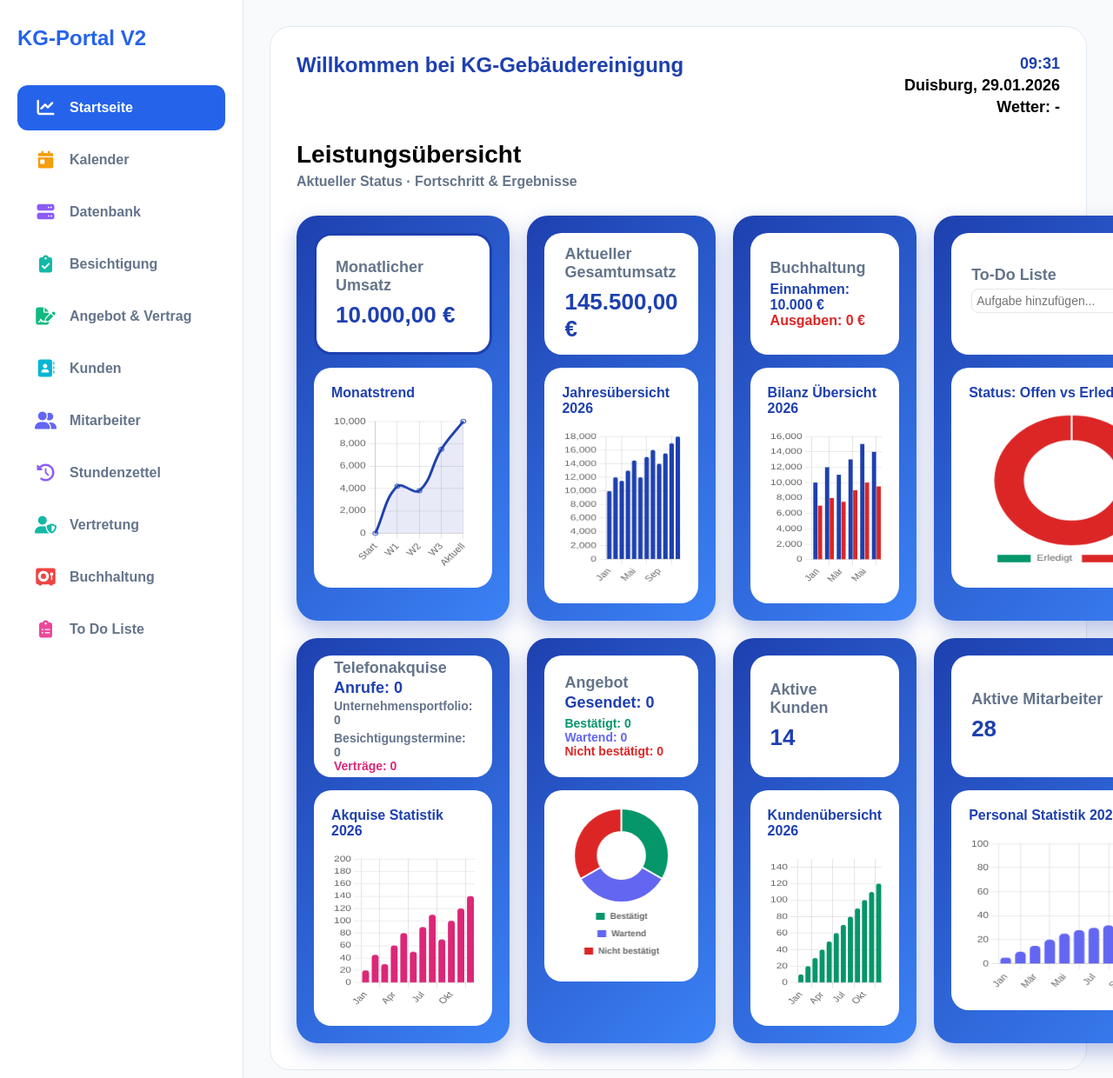
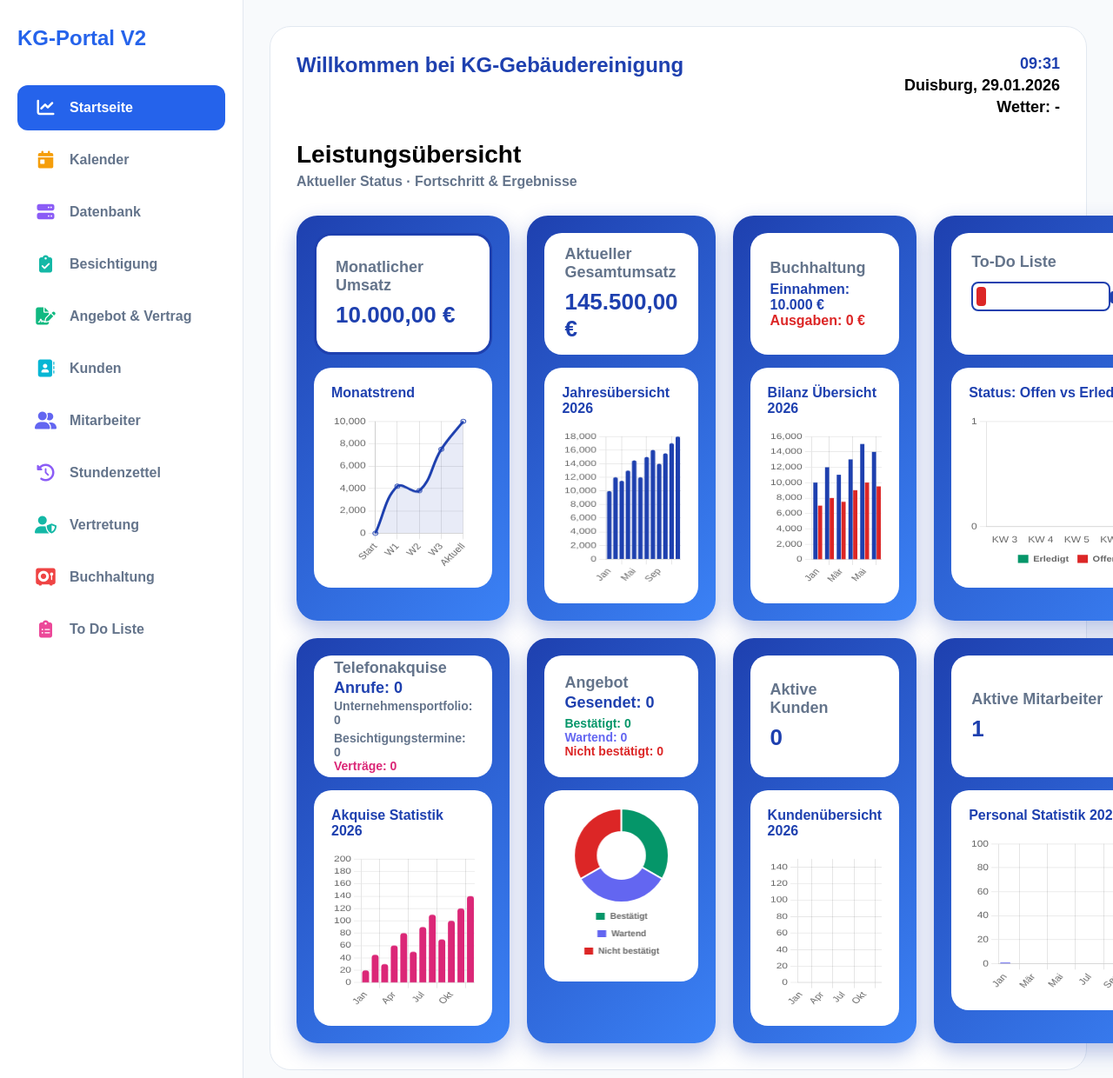
Before and after one commit to kg-portal/kg-portal, a Flask app: page / in a window 1280 px wide. Shown: the top 1240 px of the page at 87% size. Run offline with Flask 3, Linux system fonts and the light colour scheme; the visitor is signed in with stand-in values (Sample User, id 1); data comes from the database, SQL or seed files in the repository; data that the repository does not hold is empty.

Commit message:
Update index.html

```diff
--- a/templates/index.html
+++ b/templates/index.html
@@ -1,6 +1,14 @@
 {% extends "base.html" %}
 
 {% block content %}
+
+<!--
+..........................................................................................................
+..........................................................................................................
+.......... 🟦 BÖLÜM 1: CSS Stilleri (Görünüm Ayarları) ..................................................
+..........................................................................................................
+..........................................................................................................
+-->
 
 <style>
     @keyframes marqueeOnce {
@@ -66,7 +74,108 @@
     .todo-add-btn { background: #1e40af; color: white; border: none; border-radius: 8px; padding: 5px 12px; cursor: pointer; font-weight: bold; }
     .todo-list { margin-top: 10px; max-height: 50px; overflow-y: auto; list-style: none; padding: 0; font-size: 13px; font-weight: 700; color: #111827; }
     .todo-item { display: flex; align-items: center; gap: 8px; margin-bottom: 4px; }
+
+/* ===== SEGMENTED TODO BATTERY ===== */
+.todo-battery-wrap{
+    display:flex;
+    justify-content:center;
+    align-items:center;
+    gap:14px;
+    margin:12px 0 16px 0;
+}
+
+/* DIŞ PİL */
+.battery.segmented{
+    width:160px;
+    height:34px;
+    border:2px solid #1e40af;
+    border-radius:8px;
+    position:relative;
+    padding:4px;
+    box-sizing:border-box;
+}
+
+/* PİL UCU */
+.battery.segmented::after{
+    content:'';
+    position:absolute;
+    right:-10px;
+    top:9px;
+    width:8px;
+    height:14px;
+    background:#1e40af;
+    border-radius:3px;
+}
+
+/* İÇ KADEMELİ DOLULUK */
+.battery-fill{
+    --segments:10;
+    height:100%;
+    width:100%;
+    display:grid;
+    grid-template-columns:repeat(var(--segments), 1fr);
+    gap:4px;
+}
+
+/* HER BİR SEGMENT */
+.battery-fill::before{
+    content:'';
+    grid-column:span calc(var(--segments) * var(--level) / 100);
+    background:
+        repeating-linear-gradient(
+            90deg,
+            #22c55e 0 12px,
+            transparent 12px 16px
+        );
+    border-radius:4px;
+}
+
+/* YÜZDE */
+.battery-text{
+    font-size:18px;
+    font-weight:900;
+    color:#1e40af;
+    min-width:48px;
+    text-align:left;
+}
+
+/* RENK DURUMLARI */
+.battery-fill.low::before{
+    background: repeating-linear-gradient(
+        90deg,
+        #dc2626 0 12px,
+        transparent 12px 16px
+    );
+}
+
+.battery-fill.mid::before{
+    background: repeating-linear-gradient(
+        90deg,
+        #f59e0b 0 12px,
+        transparent 12px 16px
+    );
+}
+
+.battery-fill.high::before{
+    background: repeating-linear-gradient(
+        90deg,
+        #22c55e 0 12px,
+        transparent 12px 16px
+    );
+}
+
+
 </style>
+
+
+
+<!--
+..........................................................................................................
+..........................................................................................................
+.......... ⬜ BÖLÜM 2: Üst Bilgi Paneli (Saat, Tarih ve Hava Durumu)..... ...............................
+..........................................................................................................
+..........................................................................................................
+-->
 
 <div style="display: flex; justify-content: space-between; align-items: flex-start; margin-bottom: 20px;">
     <div style="overflow: hidden; white-space: nowrap; flex-grow: 1;">
@@ -87,6 +196,15 @@
 
 <h1 style="font-size:28px; font-weight:800; margin-bottom:6px;">Leistungsübersicht</h1>
 <div style="color:#64748b; font-weight: 600; margin-bottom:30px;">Aktueller Status · Fortschritt & Ergebnisse</div>
+
+
+<!--
+..........................................................................................................
+..........................................................................................................
+.......... 🟧 BÖLÜM 3: KPI Kartları ve Grafik Kutuları (HTML Izgarası) ..................................
+..........................................................................................................
+..........................................................................................................
+-->
 
 <div class="dashboard-grid">
     <div class="module-container">
@@ -116,17 +234,25 @@
     <div class="module-container">
     <div class="kpi-card" onclick="setActive(this)">
         <div class="card-label">To-Do Liste</div>
-            <div class="todo-input-group">
-                <input type="text" id="todoInput" class="todo-input" placeholder="Aufgabe hinzufügen...">
-                <button onclick="addTodo()" class="todo-add-btn">+</button>
+
+       <!-- SEGMENTED BATTERY (KADEMELİ) -->
+<div class="todo-battery-wrap">
+    <div class="battery segmented">
+        <div class="battery-fill" id="todoBatteryFill" style="--level:{{ todo_percent }};"></div>
     </div>
+    <div class="battery-text" id="todoBatteryText">{{ todo_percent }}%</div>
+</div>
+
+
         <ul id="todoList" class="todo-list"></ul>
     </div>
+
     <div class="chart-box">
         <div class="chart-title">Status: Offen vs Erledigt</div>
         <canvas id="chart7"></canvas>
     </div>
 </div>
+
 
     <div class="module-container">
         <div class="kpi-card" onclick="setActive(this)">
@@ -158,15 +284,24 @@
     </div>
 
     <div class="module-container">
-        <div class="kpi-card" onclick="setActive(this)"><div class="card-label">Aktive Kunden</div><div class="card-value">14</div></div>
+        <div class="kpi-card" onclick="setActive(this)"><div class="card-label">Aktive Kunden</div><div class="card-value">{{ customer_count }}</div></div>
         <div class="chart-box"><div class="chart-title">Kundenübersicht 2026</div><canvas id="chart3"></canvas></div>
     </div>
 
     <div class="module-container">
-        <div class="kpi-card" onclick="setActive(this)"><div class="card-label">Aktive Mitarbeiter</div><div class="card-value">28</div></div>
+        <div class="kpi-card" onclick="setActive(this)"><div class="card-label">Aktive Mitarbeiter</div><div class="card-value">{{ employee_count }}</div></div>
         <div class="chart-box"><div class="chart-title">Personal Statistik 2026</div><canvas id="chart4"></canvas></div>
     </div>
 </div>
+
+
+<!--
+..........................................................................................................
+..........................................................................................................
+.......... 🟪 BÖLÜM 4: JavaScript - Grafik Çizimleri (Chart.js) .........................................
+..........................................................................................................
+..........................................................................................................
+-->
 
 <script src="https://cdn.jsdelivr.net/npm/chart.js"></script>
 <script>
@@ -178,21 +313,66 @@
     // GRAFİKLER (Verilere dokunulmadı)
     new Chart(document.getElementById('monthlyTrendChart'), { type: 'line', data: { labels: ['Start', 'W1', 'W2', 'W3', 'Aktuell'], datasets: [{ data: [0, 4200, 3800, 7500, 10000], borderColor: '#1e40af', backgroundColor: 'rgba(30, 64, 175, 0.1)', fill: true, tension: 0.4 }] }, options: { responsive: true, maintainAspectRatio: false, plugins: { legend: { display: false } } } });
     new Chart(document.getElementById('yearlyOverviewChart'), { type: 'bar', data: { labels: ['Jan', 'Feb', 'Mär', 'Apr', 'Mai', 'Jun', 'Jul', 'Aug', 'Sep', 'Okt', 'Nov', 'Dez'], datasets: [{ data: [10000, 12000, 11500, 13000, 14500, 12000, 15000, 16000, 14000, 15500, 17000, 18000], backgroundColor: '#1e40af', borderRadius: 5 }] }, options: { responsive: true, maintainAspectRatio: false, plugins: { legend: { display: false } } } });
-    new Chart(document.getElementById('chart3'), { type: 'bar', data: { labels: ['Jan', 'Feb', 'Mär', 'Apr', 'Mai', 'Jun', 'Jul', 'Aug', 'Sep', 'Okt', 'Nov', 'Dez'], datasets: [{ data: [10, 20, 30, 40, 50, 60, 70, 80, 90, 100, 110, 120], backgroundColor: '#059669', borderRadius: 5 }] }, options: { responsive: true, maintainAspectRatio: false, plugins: { legend: { display: false } }, scales: { y: { min: 0, max: 150, ticks: { stepSize: 10 } } } } });
-    new Chart(document.getElementById('chart4'), { type: 'bar', data: { labels: ['Jan', 'Feb', 'Mär', 'Apr', 'Mai', 'Jun', 'Jul', 'Aug', 'Sep', 'Okt', 'Nov', 'Dez'], datasets: [{ data: [5, 10, 15, 20, 25, 28, 30, 32, 34, 36, 38, 40], backgroundColor: '#6366f1', borderRadius: 5 }] }, options: { responsive: true, maintainAspectRatio: false, plugins: { legend: { display: false } }, scales: { y: { min: 0, max: 100, ticks: { stepSize: 10 } } } } });
+new Chart(document.getElementById('chart3'), { type: 'bar', data: { labels: ['Jan', 'Feb', 'Mär', 'Apr', 'Mai', 'Jun', 'Jul', 'Aug', 'Sep', 'Okt', 'Nov', 'Dez'], datasets: [{ data: {{ kunden_grafik_verisi | tojson }}, backgroundColor: '#059669', borderRadius: 5 }] }, options: { responsive: true, maintainAspectRatio: false, plugins: { legend: { display: false } }, scales: { y: { min: 0, max: 150, ticks: { stepSize: 10 } } } } });
+new Chart(document.getElementById('chart4'), { type: 'bar', data: { labels: ['Jan', 'Feb', 'Mär', 'Apr', 'Mai', 'Jun', 'Jul', 'Aug', 'Sep', 'Okt', 'Nov', 'Dez'], datasets: [{ data: {{ personel_grafik_verisi | tojson }}, backgroundColor: '#6366f1', borderRadius: 5 }] }, options: { responsive: true, maintainAspectRatio: false, plugins: { legend: { display: false } }, scales: { y: { min: 0, max: 100, ticks: { stepSize: 10 } } } } });
     new Chart(document.getElementById('chart5'), { type: 'doughnut', data: { labels: ['Bestätigt', 'Wartend', 'Nicht bestätigt'], datasets: [{ data: [1, 1, 1], backgroundColor: ['#059669', '#6366f1', '#dc2626'], cutout: '50%' }] }, options: { responsive: true, maintainAspectRatio: false, plugins: { legend: { position: 'bottom', labels: { boxWidth: 12, font: { size: 10, weight: 'bold' } } } } } });
     new Chart(document.getElementById('chart6'), { type: 'bar', data: { labels: ['Jan', 'Feb', 'Mär', 'Apr', 'Mai', 'Jun', 'Jul', 'Aug', 'Sep', 'Okt', 'Nov', 'Dez'], datasets: [{ data: [20, 45, 30, 60, 80, 50, 90, 110, 70, 100, 120, 140], backgroundColor: '#db2777', borderRadius: 5 }] }, options: { responsive: true, maintainAspectRatio: false, plugins: { legend: { display: false } }, scales: { y: { min: 0, max: 200, ticks: { stepSize: 20 } } } } });
 
-    // TO-DO GRAFİĞİ
-    let todoChart = new Chart(document.getElementById('chart7'), { type: 'doughnut', data: { labels: ['Erledigt', 'Offen'], datasets: [{ data: [0, 1], backgroundColor: ['#059669', '#dc2626'], cutout: '60%' }] }, options: { responsive: true, maintainAspectRatio: false, plugins: { legend: { position: 'bottom' } } } });
-    let todos = [];
-    function addTodo() { const input = document.getElementById('todoInput'); if (input.value.trim() !== "") { todos.push({ text: input.value, done: false }); input.value = ""; renderTodos(); } }
-    function renderTodos() { const list = document.getElementById('todoList'); list.innerHTML = ""; let doneCount = 0; todos.forEach((todo, index) => { const li = document.createElement('li'); li.className = "todo-item"; li.innerHTML = `<input type="checkbox" ${todo.done ? 'checked' : ''} onchange="toggleTodo(${index})"> <span>${todo.text}</span>`; list.appendChild(li); if(todo.done) doneCount++; }); updateTodoChart(doneCount, todos.length - doneCount); }
-    function toggleTodo(index) { todos[index].done = !todos[index].done; renderTodos(); }
-    function updateTodoChart(done, open) { todoChart.data.datasets[0].data = [done, (open === 0 && done === 0) ? 1 : open]; todoChart.update(); }
+    // TO-DO GRAFİĞİ: Haftalık İş Yükü (Stacked Bar) - CANLI BAĞLANTI
+let todoChart = new Chart(document.getElementById('chart7'), {
+    type: 'bar',
+    data: {
+        // Python'dan gelen KW etiketleri
+        labels: {{ todo_kw_labels | tojson }},
+        datasets: [
+            {
+                label: 'Erledigt',
+                // Python'dan gelen Biten iş sayıları
+                data: {{ todo_erledigt_verisi | tojson }},
+                backgroundColor: '#059669',
+                borderRadius: 5
+            },
+            {
+                label: 'Offen',
+                // Python'dan gelen Bekleyen iş sayıları
+                data: {{ todo_offen_verisi | tojson }},
+                backgroundColor: '#dc2626',
+                borderRadius: 5
+            }
+        ]
+    },
+    options: {
+        responsive: true,
+        maintainAspectRatio: false,
+        plugins: {
+            legend: {
+                position: 'bottom',
+                labels: { boxWidth: 12, font: { size: 11, weight: 'bold' } }
+            }
+        },
+        scales: {
+            x: {
+                stacked: true,
+                grid: { display: false }
+            },
+            y: {
+                stacked: true,
+                beginAtZero: true,
+                ticks: { stepSize: 1 }
+            }
+        }
+    }
+});
 
     // BUCHHALTUNG GRAFİĞİ
     new Chart(document.getElementById('chart8'), { type: 'bar', data: { labels: ['Jan', 'Feb', 'Mär', 'Apr', 'Mai', 'Jun'], datasets: [{ label: 'Einnahmen', data: [10000, 12000, 11000, 13000, 15000, 14000], backgroundColor: '#1e40af' }, { label: 'Ausgaben', data: [7000, 8000, 7500, 9000, 10000, 9500], backgroundColor: '#dc2626' }] }, options: { responsive: true, maintainAspectRatio: false, plugins: { legend: { display: false } } } });
+
+// ..........................................................................................................
+// ..........................................................................................................
+// ...............🎨 BÖLÜM 5: JavaScript - Saat ve Hava Durumu Fonksiyonları................................
+// ..........................................................................................................
+// ..........................................................................................................
+
 
 function updateClock() {
         const now = new Date();
@@ -218,6 +398,27 @@
         } catch (error) { document.getElementById('weather-desc').textContent = "-"; }
     }
     fetchWeather();
+
+    // =======================
+    // TODO BATTERY – CANLI RENK & YÜZDE
+    // =======================
+    // Python'dan gelen gerçek yüzdeyi buraya çekiyoruz
+const percent = {{ todo_percent }};
+
+    const fill = document.getElementById('todoBatteryFill');
+    const text = document.getElementById('todoBatteryText');
+
+    if (fill && text) {
+        fill.style.setProperty('--level', percent);
+        text.innerText = percent + "%";
+
+        fill.classList.remove('low','mid','high');
+
+        if (percent < 40) fill.classList.add('low');
+        else if (percent < 70) fill.classList.add('mid');
+        else fill.classList.add('high');
+    }
+
 </script>
 
 {% endblock %}
```
Lines whose indentation alone changed are shown as unchanged.
